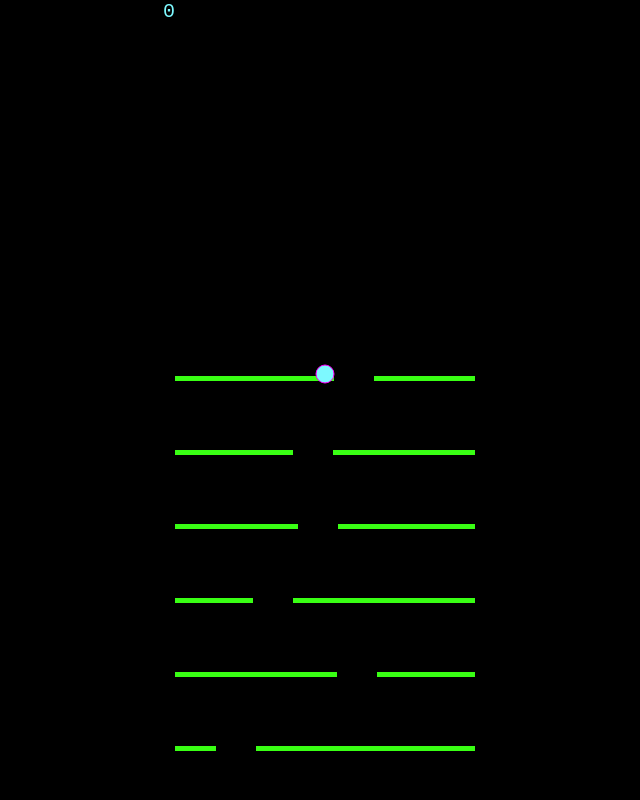
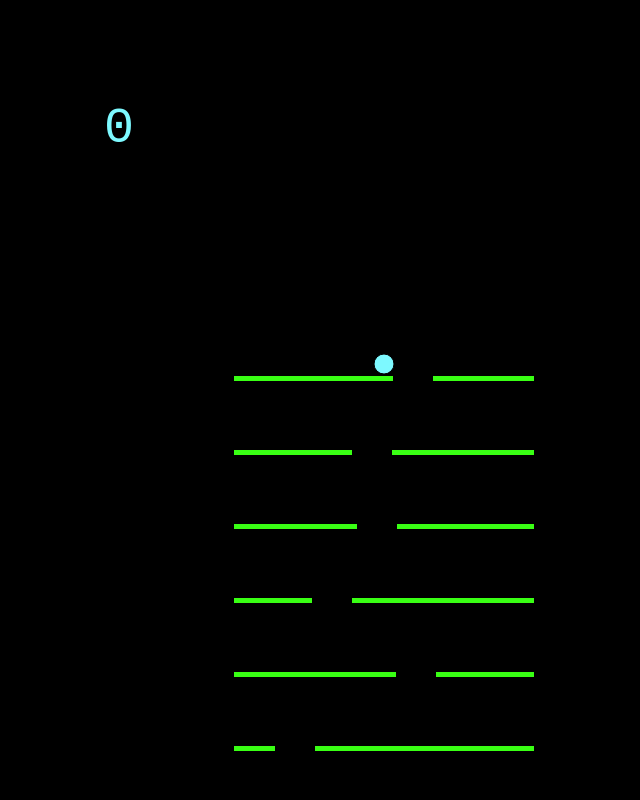
Before and after one commit to SantAndresP/ironhack-canvas-game-project, a plain HTML site: page index.html in a window 1280 px wide. Both pictures are taken after a click on the button "R U N". Shown: the top 800 px of the page, without its empty margins (321-961 px from the left). Drawn offline with Linux system fonts and the light colour scheme.

Commit message:
Refactoring...

```diff
--- a/index.html
+++ b/index.html
@@ -10,8 +10,10 @@
 
   <body>
     <!-- Scoreboard -->
-    <p id="score">0</p>
-    <ol id="scoreboard"></ol>
+    <section id="scoreboard">
+      <p id="currentScore">0</p>
+      <ol id="scoresList"></ol>
+    </section>
 
     <!-- Start Button -->
     <button id="startBtn">R U N</button>
@@ -19,8 +21,10 @@
     <!-- Game -->
     <canvas id="gameCanvas" width="300" height="1000"></canvas>
 
-    <!-- Script -->
-    <script srx="javascript/ball.js"></script>
+    <!-- Scripts -->
+    <script src="javascript/ball.js"></script>
+    <script src="javascript/tile.js"></script>
+    <script src="javascript/gap.js"></script>
     <script src="javascript/main.js"></script>
   </body>
 </html>
--- /dev/null
+++ b/javascript/ball.js
@@ -0,0 +1,31 @@
+/* Ball */
+class Ball {
+  constructor(x, y, radius, color) {
+    this.x = x;
+    this.y = y;
+    this.radius = radius;
+    this.color = color;
+    this.increment = 3;
+  }
+
+  draw() {
+    ctx.beginPath();
+    ctx.fillStyle = this.color;
+    ctx.arc(this.x, this.y, this.radius, 0, Math.PI * 2);
+    ctx.fill();
+    ctx.stroke();
+    ctx.closePath();
+  }
+
+  moveLeft() {
+    if (this.x - this.radius > 0) {
+      this.x -= 3;
+    }
+  }
+
+  moveRight() {
+    if (this.x < canvas.width - this.radius) {
+      this.x += 3;
+    }
+  }
+}
--- /dev/null
+++ b/javascript/gap.js
@@ -0,0 +1,17 @@
+/* Gap */
+class Gap {
+  constructor(y, width, height) {
+    this.width = width;
+    this.height = height;
+    this.x = Math.floor(Math.random() * (canvas.width - this.width));
+    this.y = y;
+    this.color = background;
+  }
+
+  draw() {
+    ctx.beginPath();
+    ctx.fillStyle = this.color;
+    ctx.fillRect(this.x, this.y, this.width, this.height);
+    ctx.closePath();
+  }
+}
--- a/javascript/main.js
+++ b/javascript/main.js
@@ -1,92 +1,22 @@
-/* Enviroment initialisation */
+/* Enviroment Initialisation */
 const canvas = document.querySelector("canvas");
 const ctx = canvas.getContext("2d");
 const background = (canvas.style.background = "Black");
 
 /* Start Button */
 let gameStarted = false;
+const currentScore = document.querySelector("#currentScore");
+const scoreboard = document.querySelector("#scoreboard");
 const startBtn = document.querySelector("#startBtn");
+
 startBtn.addEventListener("click", () => {
   startBtn.style.display = "none";
+  currentScore.style.display = "flex";
   canvas.style.display = "flex";
   gameStarted = true;
 });
 
-/* Ball */
-class Ball {
-  constructor(x, y, radius, color) {
-    this.x = x;
-    this.y = y;
-    this.radius = radius;
-    this.color = color;
-    this.increment = 3;
-  }
-
-  draw() {
-    ctx.beginPath();
-    ctx.fillStyle = this.color;
-    ctx.arc(this.x, this.y, this.radius, 0, Math.PI * 2);
-    ctx.fill();
-    ctx.lineWidth = 1;
-    ctx.strokeStyle = "#ff00ff";
-    ctx.stroke();
-    ctx.closePath();
-  }
-
-  moveLeft() {
-    if (this.x - this.radius > 0) {
-      this.x -= 3;
-    }
-  }
-
-  moveRight() {
-    if (this.x < canvas.width - this.radius) {
-      this.x += 3;
-    }
-  }
-}
-
-/* Tile */
-class Tile {
-  constructor(x, y, width, height, color) {
-    this.width = width;
-    this.height = height;
-    this.x = x;
-    this.y = y;
-    this.color = color;
-  }
-
-  addGap(gap) {
-    this.gap = gap;
-  }
-
-  draw() {
-    ctx.beginPath();
-    ctx.fillStyle = this.color;
-    ctx.fillRect(this.x, this.y, this.width, this.height);
-    ctx.closePath();
-  }
-}
-
-/* Gap */
-class Gap {
-  constructor(y, width, height) {
-    this.width = width;
-    this.height = height;
-    this.x = Math.floor(Math.random() * (canvas.width - this.width));
-    this.y = y;
-    this.color = background;
-  }
-
-  draw() {
-    ctx.beginPath();
-    ctx.fillStyle = this.color;
-    ctx.fillRect(this.x, this.y, this.width, this.height);
-    ctx.closePath();
-  }
-}
-
-/* Ball direction detector */
+/* Ball Direction Detector */
 let rightArrow = false;
 let leftArrow = false;
 
@@ -100,26 +30,25 @@ document.addEventListener("keydown", (event) => {
   }
 });
 
-/* Game assets */
-const score = document.querySelector("#score");
-const scoreboard = document.querySelector("#scoreboard");
-
+/* Game Assets */
 const difficulty = 975;
-const ball = new Ball(150, 50, 9, "#7df9ff");
+const ball = new Ball(Math.floor(canvas.width / 2), 50, 10, "#7df9ff");
 
 const yTile = canvas.height + 50;
 const initialTile = new Tile(0, yTile, canvas.width, 5, "#39ff14");
-const gap = new Gap(initialTile.y, 40, 10);
+const initialGap = new Gap(initialTile.y, 40, 10);
 
 const tiles = [initialTile];
-tiles[0].addGap(gap);
+tiles[0].addGap(initialGap);
+
+// Current Tile Index
 let j = 0;
 
-/* Main game function */
+/* Main Game Function */
 function startGame() {
   ctx.clearRect(0, 0, canvas.width, canvas.height);
 
-  // Tile generator
+  // Tile Generator
   for (let i = 0; i < tiles.length; i++) {
     tiles[i].draw();
     tiles[i].gap.draw();
@@ -134,39 +63,40 @@ function startGame() {
     }
   }
 
-  // Ball movement
+  // Ball Movement
   if (rightArrow && ball.x + ball.radius < canvas.width) {
     ball.moveRight();
   } else if (leftArrow && ball.x > 0) {
     ball.moveLeft();
   }
 
-  // Collision logic
-  if (ball.y <= canvas.height - ball.radius - 1) {
+  // Collision Logic
+  if (ball.y <= canvas.height - ball.radius) {
     if (j > tiles.length - 1) {
       ball.y++;
     } else {
       if (
         ball.x > tiles[j].gap.x &&
         ball.x < tiles[j].gap.x + tiles[j].gap.width &&
-        ball.y === tiles[j].gap.y
+        ball.y === tiles[j].gap.y - ball.radius
       ) {
         j++;
         ball.y++;
-        score.innerText = j;
+        currentScore.innerText = j; // Increase Score
       } else if (
         ball.y < tiles[j].y - ball.radius &&
         ball.y <= canvas.height - ball.radius
       ) {
         ball.y++;
       }
-      if (ball.y === tiles[j]?.y) {
+
+      if (ball.y === tiles[j].y - ball.radius) {
         ball.y--;
       }
     }
   }
 
-  // Losing condition
+  // Losing Condition
   if (ball.y === 0) {
     clearInterval(gameInterval);
     canvas.style.display = "none";
@@ -176,7 +106,7 @@ function startGame() {
   ball.draw();
 }
 
-/* Main interval function */
+/* Main Interval */
 const gameInterval = setInterval(() => {
   if (gameStarted) {
     requestAnimationFrame(startGame);
--- /dev/null
+++ b/javascript/tile.js
@@ -0,0 +1,21 @@
+/* Tile */
+class Tile {
+  constructor(x, y, width, height, color) {
+    this.width = width;
+    this.height = height;
+    this.x = x;
+    this.y = y;
+    this.color = color;
+  }
+
+  addGap(gap) {
+    this.gap = gap;
+  }
+
+  draw() {
+    ctx.beginPath();
+    ctx.fillStyle = this.color;
+    ctx.fillRect(this.x, this.y, this.width, this.height);
+    ctx.closePath();
+  }
+}
--- a/styles/style.css
+++ b/styles/style.css
@@ -12,23 +12,27 @@ body {
 canvas {
   margin-top: 25px;
   display: none;
+  margin-left: 100px;
 }
 
 button {
   margin-top: 250px;
-  width: 200px;
-  height: 50px;
+  width: 300px;
+  height: 100px;
   border-radius: 12px;
   font-family: monospace;
   color: #7df9ff;
-  font-size: 30px;
+  font-size: 50px;
+  font-weight: 900;
   display: flex;
   justify-content: center;
   align-items: center;
 }
 
-#score {
+#currentScore {
   color: #7df9ff;
   font-family: monospace;
-  font-size: 20px;
+  font-size: 50px;
+  display: none;
+  margin-top: 100px;
 }
```
